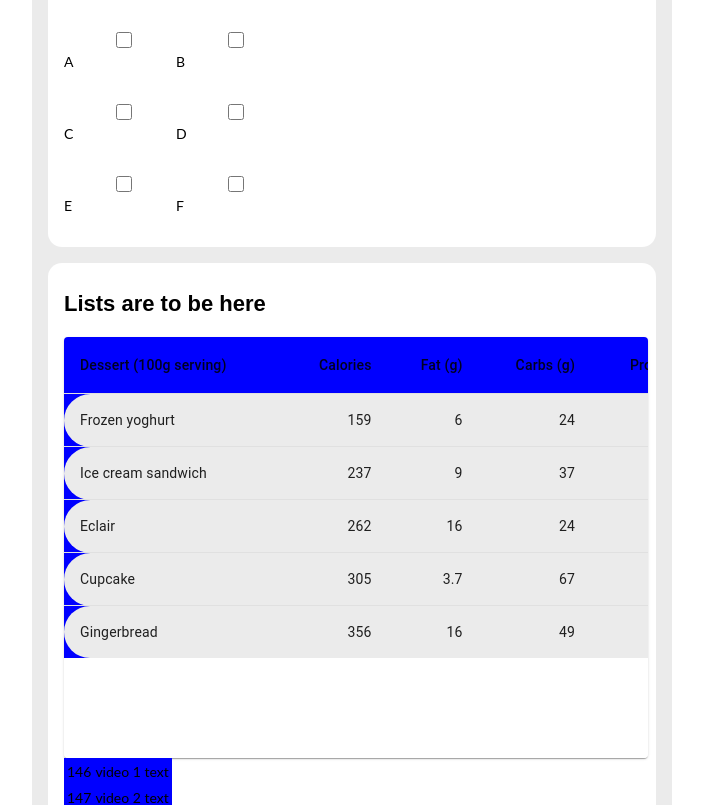
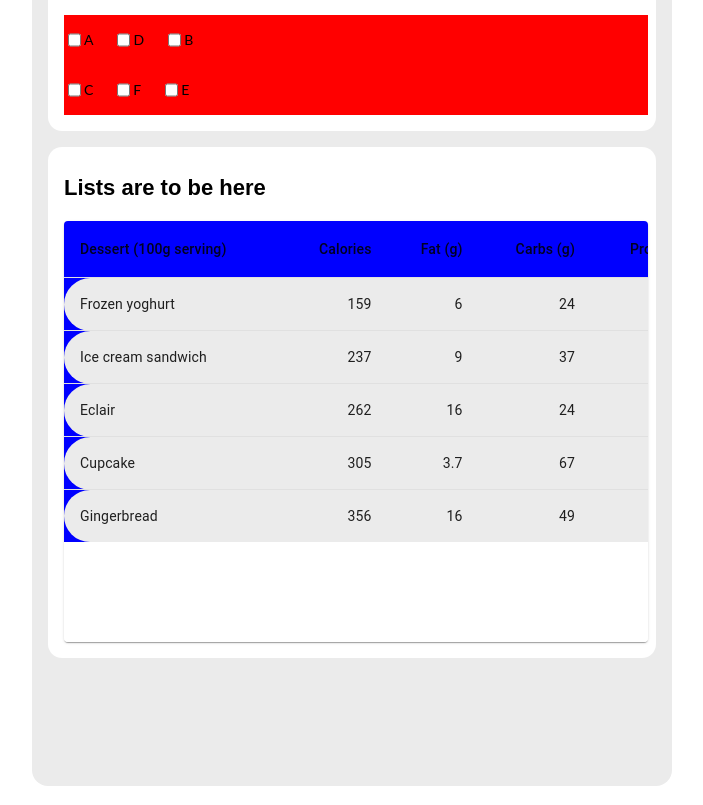
Before and after one commit to JOSBALIN/TIDFinalProject, a React (Create React App) app in the folder scancar/: page / in a window 1280 px wide. Shown: the part 441-1246 px from the top of the page, without its empty margins (288-991 px from the left). Built offline with nearby package versions, Linux system fonts and the light colour scheme.

Commit message:
optimized checkbox layout

```diff
--- a/scancar/src/App.css
+++ b/scancar/src/App.css
@@ -150,10 +150,19 @@ border-color:white
   border:none;
 }
 
-#checkboxes{
+.checkboxes{
+  background-color: red;
   display: grid;
-  grid-template-columns: 112px 112px;
-  grid-template-rows: 1fr 1fr 1fr;
+  grid-template-columns: 112px;
+}
+
+.checkboxes label{
+  padding-right: 20px;
+}
+
+.checkboxes p{
+  display: flex;
+  justify-content: space-between;
 }
 
 .Background {
--- a/scancar/src/App.js
+++ b/scancar/src/App.js
@@ -47,29 +47,21 @@ function App() {
           <div class="module" id="filtersmodule">
             <h3>Filter bookings</h3>
             <div>
-              <form id = "filterform">
+              <form id="filterform">
                 <p>
-                  <label>
-                    Booking ID
-                  </label>
+                  <label>Booking ID</label>
                   <input type="text" name="Booking ID" />
                 </p>
                 <p>
-                  <label>
-                    Phone Number
-                  </label>
+                  <label>Phone Number</label>
                   <input type="text" name="Phone Number" />
                 </p>
                 <p>
-                  <label>
-                    Name
-                  </label>
+                  <label>Name</label>
                   <input type="text" name="Name" />
                 </p>
                 <p>
-                  <label>
-                    Address
-                  </label>
+                  <label>Address</label>
                   <input type="text" name="Address" />
                 </p>
               </form>
@@ -79,58 +71,37 @@ function App() {
           <div class="module" id="advfiltersmodule">
             <form id="advfilterform">
               <p>
-                <label>
-                  License Plate
-                  </label>
-                  <input type="text" name="License Plate" />
+                <label>License Plate</label>
+                <input type="text" name="License Plate" />
               </p>
               <p>
-                <label>
-                  Customer ID
-                </label>
+                <label>Customer ID</label>
                 <input type="text" name="Customer ID" />
               </p>
               <p>
-              <label>
-                Driver's License
-                </label>
+                <label>Driver's License</label>
                 <input type="text" name="Driver's License" />
               </p>
             </form>
-            <div id="checkboxes">
+            <div className="checkboxes">
               <p>
                 <input type="checkbox" id="checkboxA"></input> <label>A</label>
-              </p>
-              <p>
+                <input type="checkbox" id="checkboxD"></input> <label>D</label>
                 <input type="checkbox" id="checkboxB"></input> <label>B</label>
               </p>
+            </div>
+            <div className="checkboxes">
               <p>
                 <input type="checkbox" id="checkboxC"></input> <label>C</label>
-              </p>
-              <p>
-                <input type="checkbox" id="checkboxD"></input> <label>D</label>
-              </p>
-              <p>
+                <input type="checkbox" id="checkboxF"></input> <label>F</label>
                 <input type="checkbox" id="checkboxE"></input> <label>E</label>
-              </p>
-              <p>
-                <input type="checkbox" id="checkboxF"></input> <label>F</label>
               </p>
             </div>
           </div>
           <div class="module" id="listmodule">
             <h3>Lists are to be here</h3>
 
-            <BasicTable/>
-
-            <table>
-              {data.map((el) => (
-                <tr>
-                  <td>{el.BookingID}</td>
-                  <td>{el.Name}</td>
-                </tr>
-              ))}
-            </table>
+            <BasicTable />
           </div>
         </div>
       </div>
```
